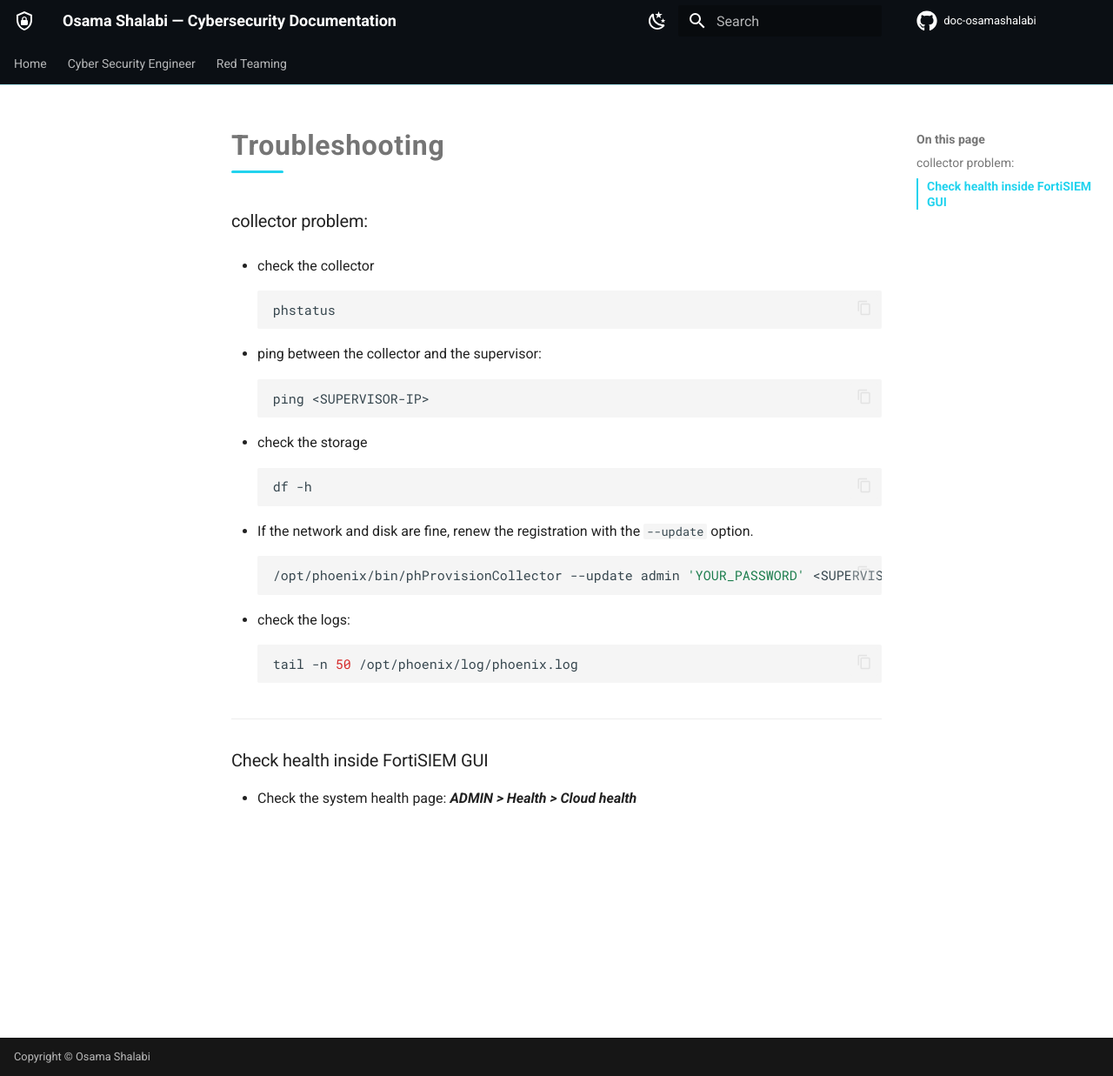
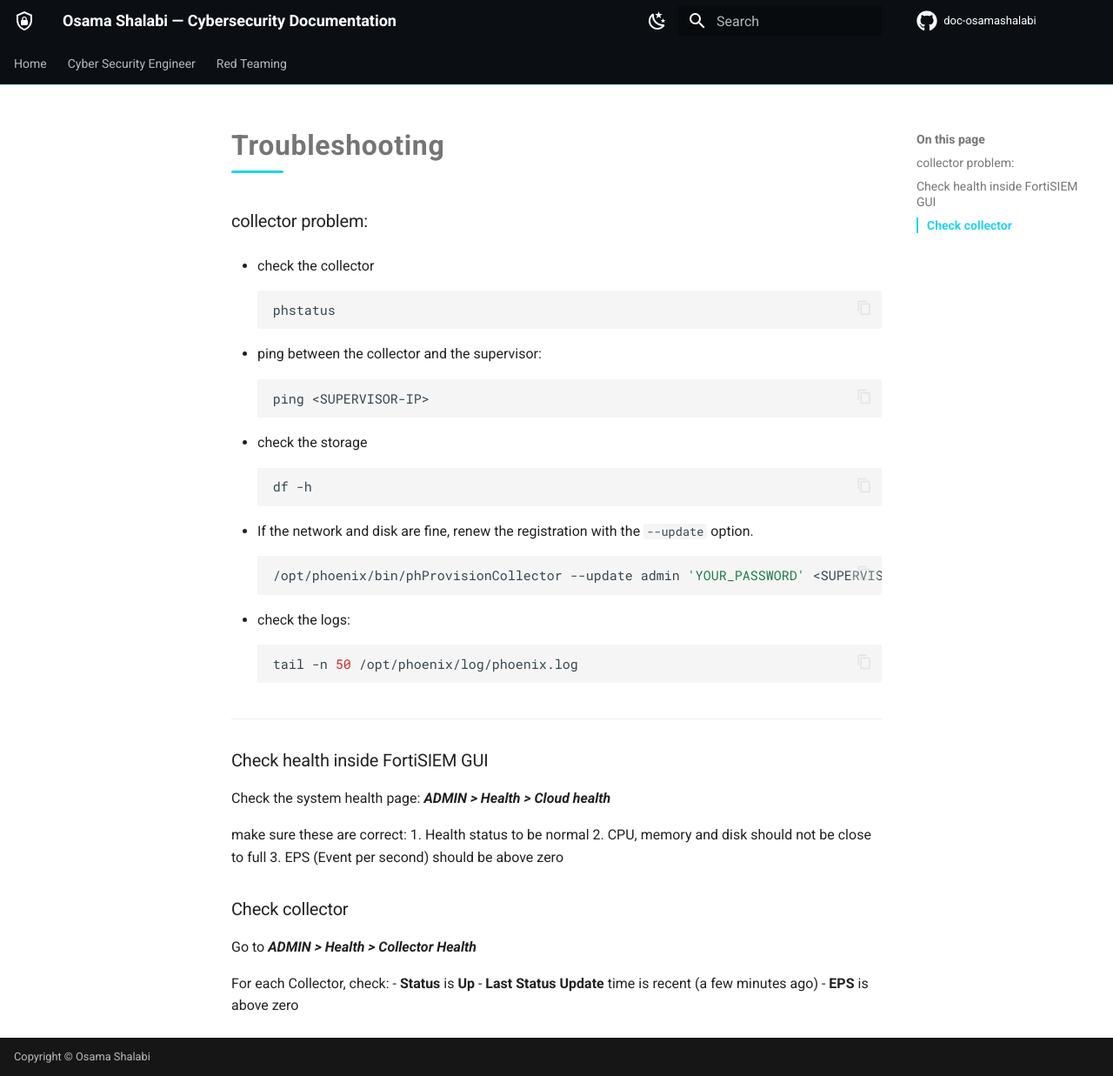
Before and after one commit to osamashalabi432-png/doc-osamashalabi, an MkDocs documentation site: the page built from docs/cyber-security-engineer/siem/fortisiem/troubleshooting/troubleshooting.md, in a window 1280 px wide and 1237 px high. Shown: the whole window at 87% size. Built offline with MkDocs 1.6.1 and Material for MkDocs 9.7.7, drawn with Linux system fonts in a browser that asks for light colours; comment, search, counter and statistics services are not loaded.

Commit message:
vault backup: 2026-10-18 12:51:25

```diff
--- a/docs/cyber-security-engineer/siem/fortisiem/troubleshooting/troubleshooting.md
+++ b/docs/cyber-security-engineer/siem/fortisiem/troubleshooting/troubleshooting.md
@@ -27,4 +27,18 @@ tail -n 50 /opt/phoenix/log/phoenix.log
 ---
 ### Check health inside FortiSIEM GUI
 
-- Check the system health page: ***ADMIN > Health > Cloud health***
+Check the system health page: ***ADMIN > Health > Cloud health***
+
+make sure these are correct:
+1. Health status to be normal
+2. CPU, memory and disk should not be close to full
+3. EPS (Event per second) should be above zero
+
+### Check collector
+
+Go to ***ADMIN > Health > Collector Health***
+
+For each Collector, check:
+- **Status** is **Up**
+- **Last Status Update** time is recent (a few minutes ago)
+- **EPS** is above zero
```
